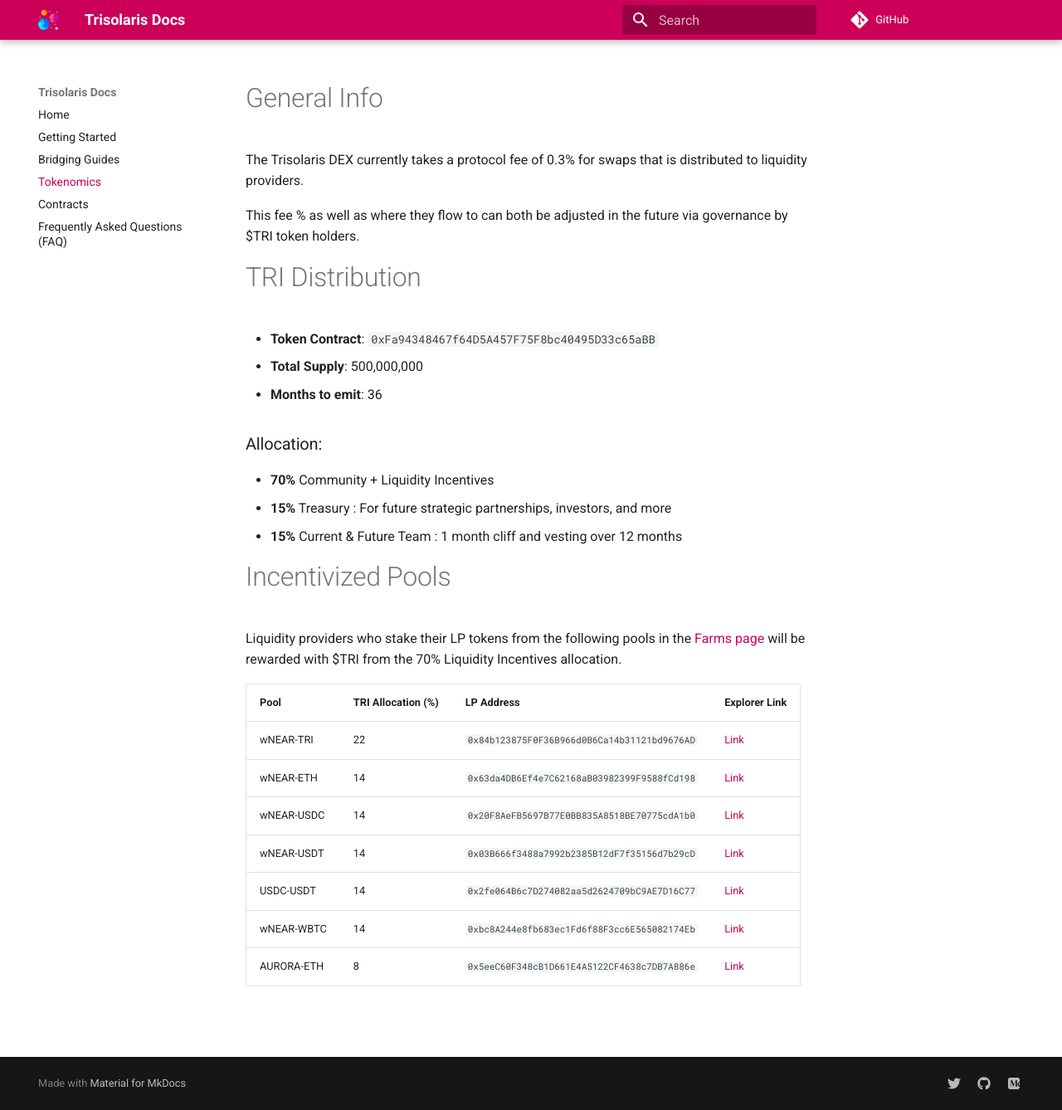
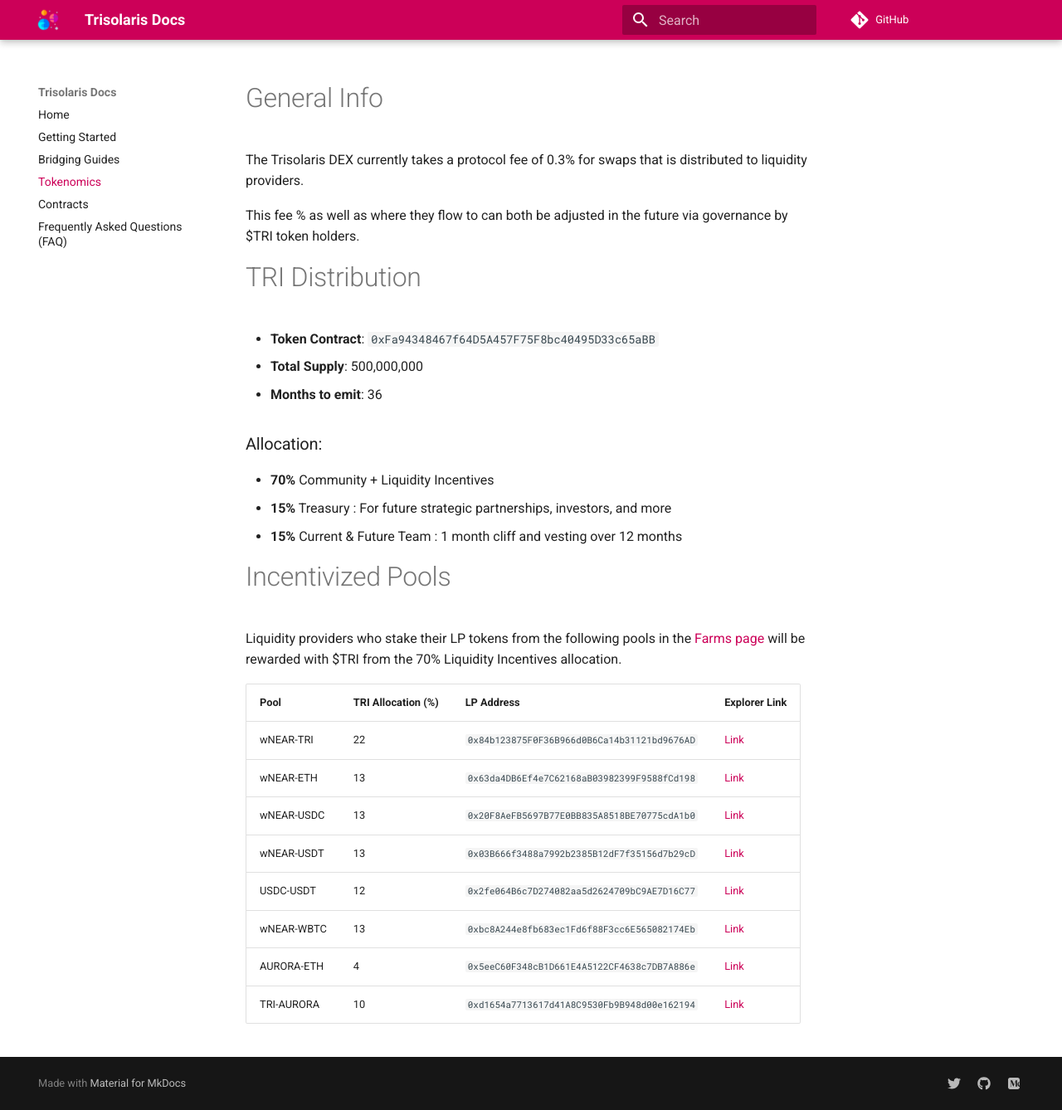
Before and after one commit to trisolaris-labs/docs, an MkDocs documentation site: the page built from docs/tokenomics.md, in a window 1280 px wide and 1338 px high. Shown: the whole window at 83% size. Built offline with MkDocs 1.6.1 and Material for MkDocs 9.7.7, drawn with Linux system fonts in a browser that asks for light colours; comment, search, counter and statistics services are not loaded; old or Windows-style settings are respelled for this version of MkDocs.

Commit message:
added allocs

```diff
--- a/docs/tokenomics.md
+++ b/docs/tokenomics.md
@@ -27,9 +27,10 @@
 | Pool       | TRI Allocation (%) | LP Address                                 | Explorer Link                                                                                       |
 |------------|--------------------|--------------------------------------------|-----------------------------------------------------------------------------------------------------|
 | wNEAR-TRI  |                 22 | `0x84b123875F0F36B966d0B6Ca14b31121bd9676AD`  | [Link](https://explorer.mainnet.aurora.dev/address/0x84b123875F0F36B966d0B6Ca14b31121bd9676AD/transactions) |
-| wNEAR-ETH  |                 14 | `0x63da4DB6Ef4e7C62168aB03982399F9588fCd198` | [Link](https://explorer.mainnet.aurora.dev/address/0x63da4DB6Ef4e7C62168aB03982399F9588fCd198/transactions) |
-| wNEAR-USDC |                 14 | `0x20F8AeFB5697B77E0BB835A8518BE70775cdA1b0` | [Link](https://explorer.mainnet.aurora.dev/address/0x20F8AeFB5697B77E0BB835A8518BE70775cdA1b0/transactions) |
-| wNEAR-USDT |                 14 | `0x03B666f3488a7992b2385B12dF7f35156d7b29cD` | [Link](https://explorer.mainnet.aurora.dev/address/0x03B666f3488a7992b2385B12dF7f35156d7b29cD/transactions) |
-| USDC-USDT  |                 14 | `0x2fe064B6c7D274082aa5d2624709bC9AE7D16C77` | [Link](https://explorer.mainnet.aurora.dev/address/0x2fe064B6c7D274082aa5d2624709bC9AE7D16C77/transactions) |
-| wNEAR-WBTC |                 14 | `0xbc8A244e8fb683ec1Fd6f88F3cc6E565082174Eb` | [Link](https://explorer.mainnet.aurora.dev/address/0xbc8A244e8fb683ec1Fd6f88F3cc6E565082174Eb/transaction) |
-| AURORA-ETH  |                8 | `0x5eeC60F348cB1D661E4A5122CF4638c7DB7A886e` | [Link](https://explorer.mainnet.aurora.dev/address/0x5eeC60F348cB1D661E4A5122CF4638c7DB7A886e/transactions) |
+| wNEAR-ETH  |                 13 | `0x63da4DB6Ef4e7C62168aB03982399F9588fCd198` | [Link](https://explorer.mainnet.aurora.dev/address/0x63da4DB6Ef4e7C62168aB03982399F9588fCd198/transactions) |
+| wNEAR-USDC |                 13 | `0x20F8AeFB5697B77E0BB835A8518BE70775cdA1b0` | [Link](https://explorer.mainnet.aurora.dev/address/0x20F8AeFB5697B77E0BB835A8518BE70775cdA1b0/transactions) |
+| wNEAR-USDT |                 13 | `0x03B666f3488a7992b2385B12dF7f35156d7b29cD` | [Link](https://explorer.mainnet.aurora.dev/address/0x03B666f3488a7992b2385B12dF7f35156d7b29cD/transactions) |
+| USDC-USDT  |                 12 | `0x2fe064B6c7D274082aa5d2624709bC9AE7D16C77` | [Link](https://explorer.mainnet.aurora.dev/address/0x2fe064B6c7D274082aa5d2624709bC9AE7D16C77/transactions) |
+| wNEAR-WBTC |                 13 | `0xbc8A244e8fb683ec1Fd6f88F3cc6E565082174Eb` | [Link](https://explorer.mainnet.aurora.dev/address/0xbc8A244e8fb683ec1Fd6f88F3cc6E565082174Eb/transaction) |
+| AURORA-ETH  |                4 | `0x5eeC60F348cB1D661E4A5122CF4638c7DB7A886e` | [Link](https://explorer.mainnet.aurora.dev/address/0x5eeC60F348cB1D661E4A5122CF4638c7DB7A886e/transactions) |
+| TRI-AURORA  |                10 | `0xd1654a7713617d41A8C9530Fb9B948d00e162194` | [Link](https://explorer.mainnet.aurora.dev/address/0xd1654a7713617d41A8C9530Fb9B948d00e162194/transactions) |
```
